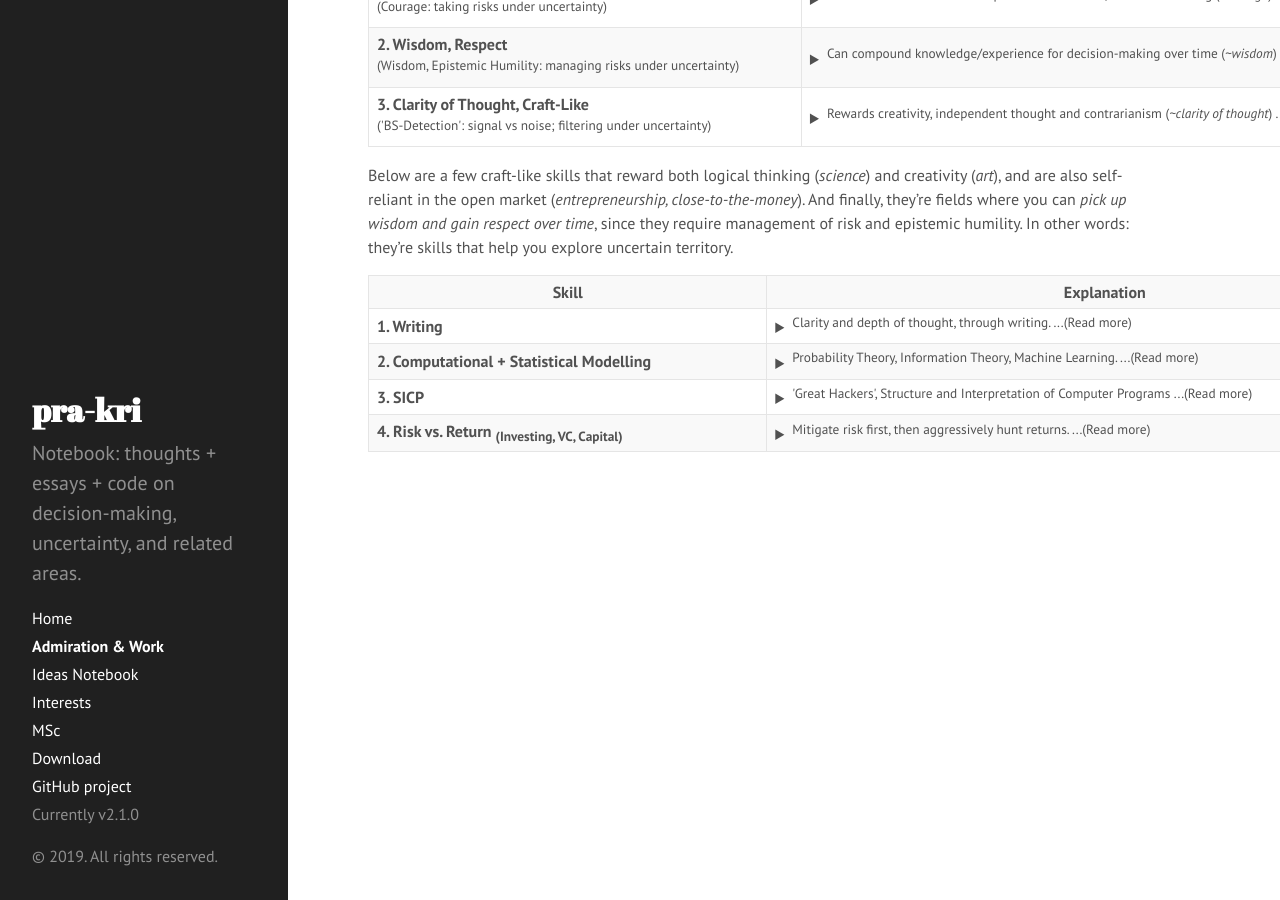
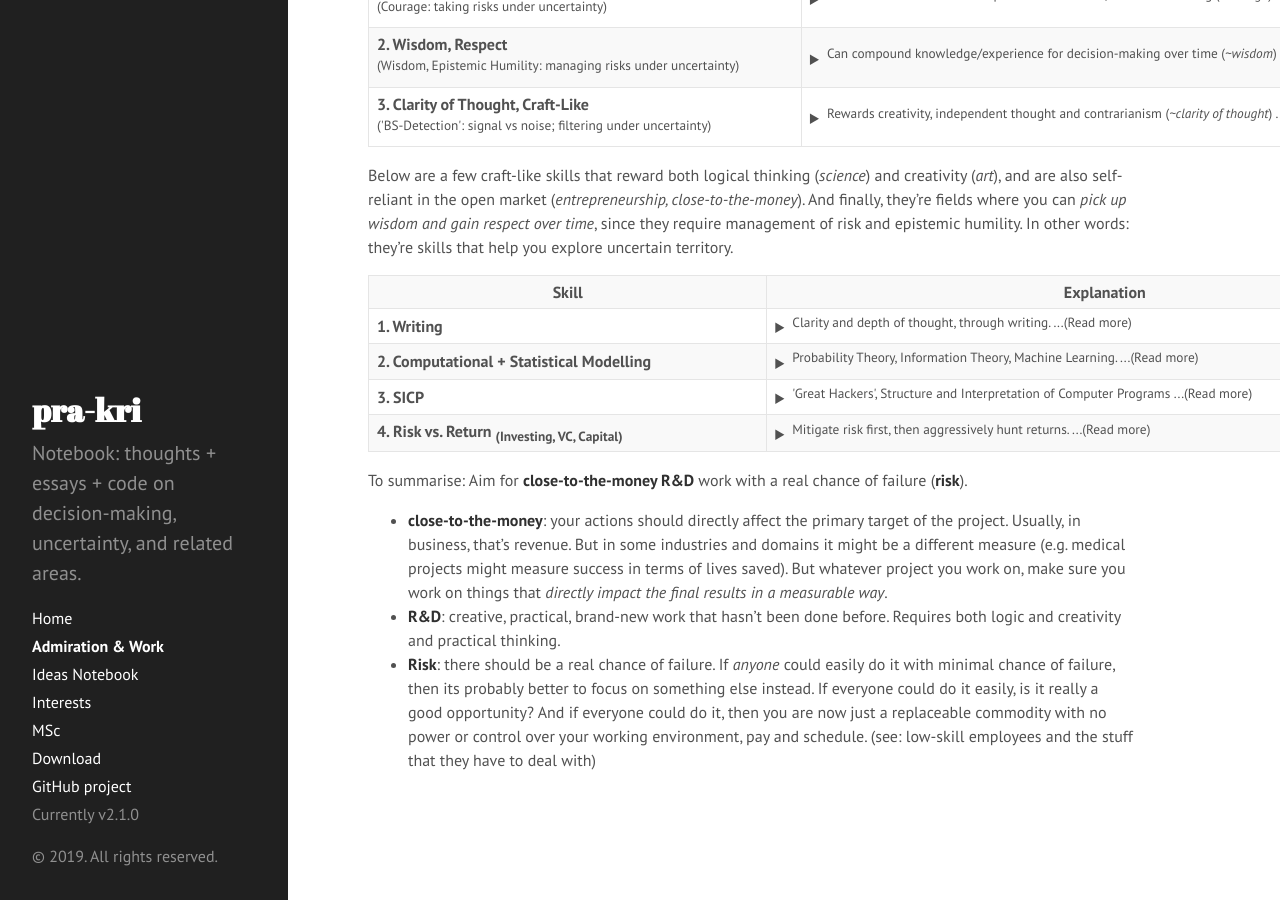
Before and after one commit to pra-kri/pra-kri.github.io, a Jekyll site: the page built from AdmirationAndWork.md, in a window 1280 px wide and 900 px high, scrolled down 570 px. Built offline with Jekyll 4.4.1, drawn with Linux system fonts in a browser that asks for light colours; Markdown is read by kramdown in place of the engine named in the settings.

Commit message:
Update AdmirationAndWork.md

```diff
--- a/AdmirationAndWork.md
+++ b/AdmirationAndWork.md
@@ -95,3 +95,9 @@ Below are a few craft-like skills that reward both logical thinking (*science*)
     </td>
   </tr>
 </table>
+
+
+To summarise: Aim for **close-to-the-money R&D** work with a real chance of failure (**risk**).
+* **close-to-the-money**: your actions should directly affect the primary target of the project. Usually, in business, that's revenue. But in some industries and domains it might be a different measure (e.g. medical projects might measure success in terms of lives saved). But whatever project you work on, make sure you work on things that *directly impact the final results in a measurable way*.
+* **R&D**: creative, practical, brand-new work that hasn't been done before. Requires both logic and creativity and practical thinking.
+* **Risk**: there should be a real chance of failure. If *anyone* could easily do it with minimal chance of failure, then its probably better to focus on something else instead. If everyone could do it easily, is it really a good opportunity? And if everyone could do it, then you are now just a replaceable commodity with no power or control over your working environment, pay and schedule. (see: low-skill employees and the stuff that they have to deal with)
```
